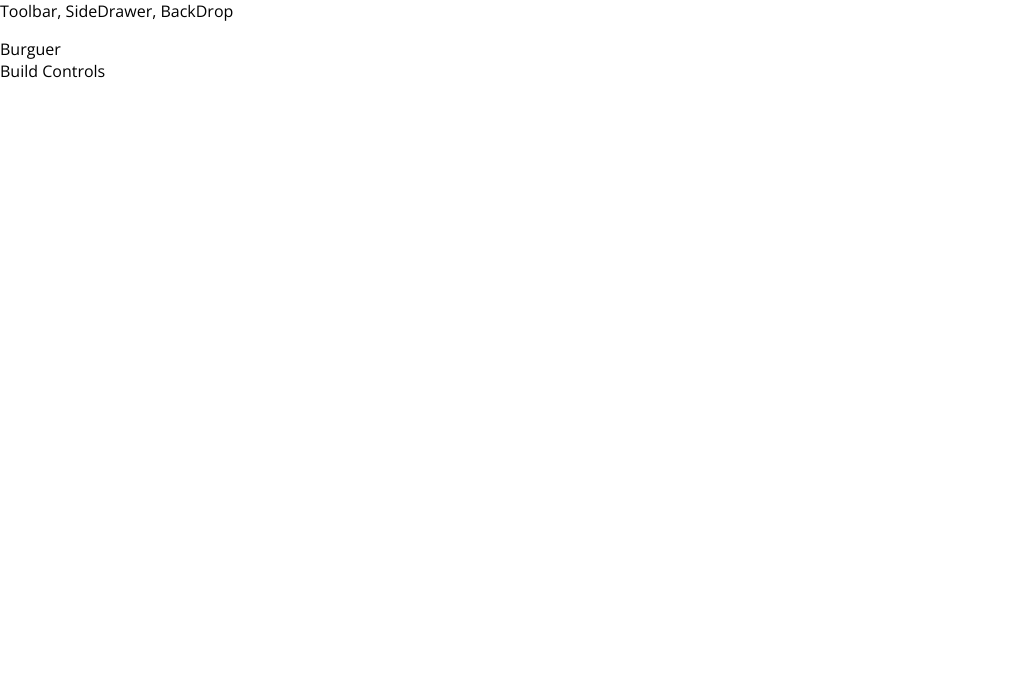
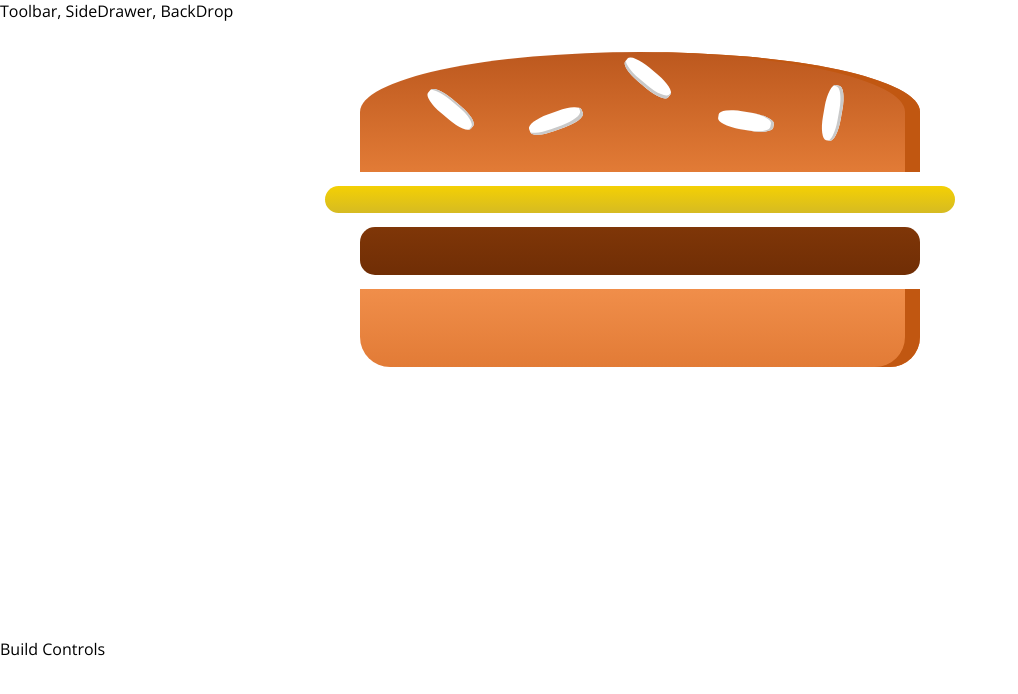
Before and after one commit to wslmacieira/burguer-builder-basic, a React app: page / in a window 1280 px wide. Shown: the top 694 px of the page, without its empty margins (0-1018 px from the left). Built offline with nearby package versions, Linux system fonts and the light colour scheme.

Commit message:
Starting the Burger Component

```diff
--- a/src/App.js
+++ b/src/App.js
@@ -1,14 +1,14 @@
 import React, { Component } from 'react'
 
 import Layout from './components/Layout/Layout'
-import BurguerBuilder from './containers/BurguerBuilder/BurguerBuilder'
+import BurgerBuilder from './containers/BurgerBuilder/BurgerBuilder'
 
 class App extends Component {
   render() {
     return (
       <div>
         <Layout>
-          <BurguerBuilder />
+          <BurgerBuilder />
         </Layout>
       </div>
     );
--- /dev/null
+++ b/src/components/Burger/Burger.css
@@ -0,0 +1,28 @@
+.Burger {
+  width: 100%;
+  margin: auto;
+  height: 250px;
+  overflow: scroll;
+  text-align: center;
+  font-weight: bold;
+  font-size: 1.2rem;
+}
+
+@media (min-width: 500px) and (min-height: 400px) {
+  .Burger {
+    width: 350px;
+    height: 300px;
+  }
+}
+@media (min-width: 500px) and (min-height: 401px) {
+  .Burger {
+    width: 450px;
+    height: 400px;
+  }
+}
+@media (min-width: 1000px) and (min-height: 700px) {
+  .Burger {
+    width: 700px;
+    height: 600px;
+  }
+}
--- /dev/null
+++ b/src/components/Burger/Burger.js
@@ -0,0 +1,17 @@
+import React from 'react';
+
+import classes from './Burger.css'
+import BurgerIngredient from './BurgerIngredient/BurgerIngredient'
+
+const Burger = (props) => {
+  return (
+    <div className={classes.Burger}>
+      <BurgerIngredient type="bread-top" />
+      <BurgerIngredient type="cheese" />
+      <BurgerIngredient type="meat" />
+      <BurgerIngredient type="bread-bottom" />
+    </div>
+  )
+}
+
+export default Burger;
--- a/src/containers/BurguerBuilder/BurguerBuilder.js
+++ b/src/containers/BurgerBuilder/BurgerBuilder.js
@@ -1,13 +1,14 @@
 import React, { Component } from 'react';
 
 import Aux from '../../hoc/Auxiliary'
+import Burger from '../../components/Burger/Burger';
 
-export default class BurguerBuilder extends Component {
+export default class BurgerBuilder extends Component {
   render() {
     return (
       <div>
         <Aux>
-          <div>Burguer</div>
+          <Burger />
           <div>Build Controls</div>
         </Aux>
 
```
Also changed, not shown: src/components/Burger/BurgerIngredient/BurgerIngredient.js (renamed from src/components/Burguer/BurguerIngredient/Burgueringredient.js, +4 -4 lines), src/components/Burger/BurgerIngredient/BurgerIngredient.css (renamed from src/components/Burguer/BurguerIngredient/BurgerIngredient.css), src/components/Burguer/Burguer.js (deleted).
